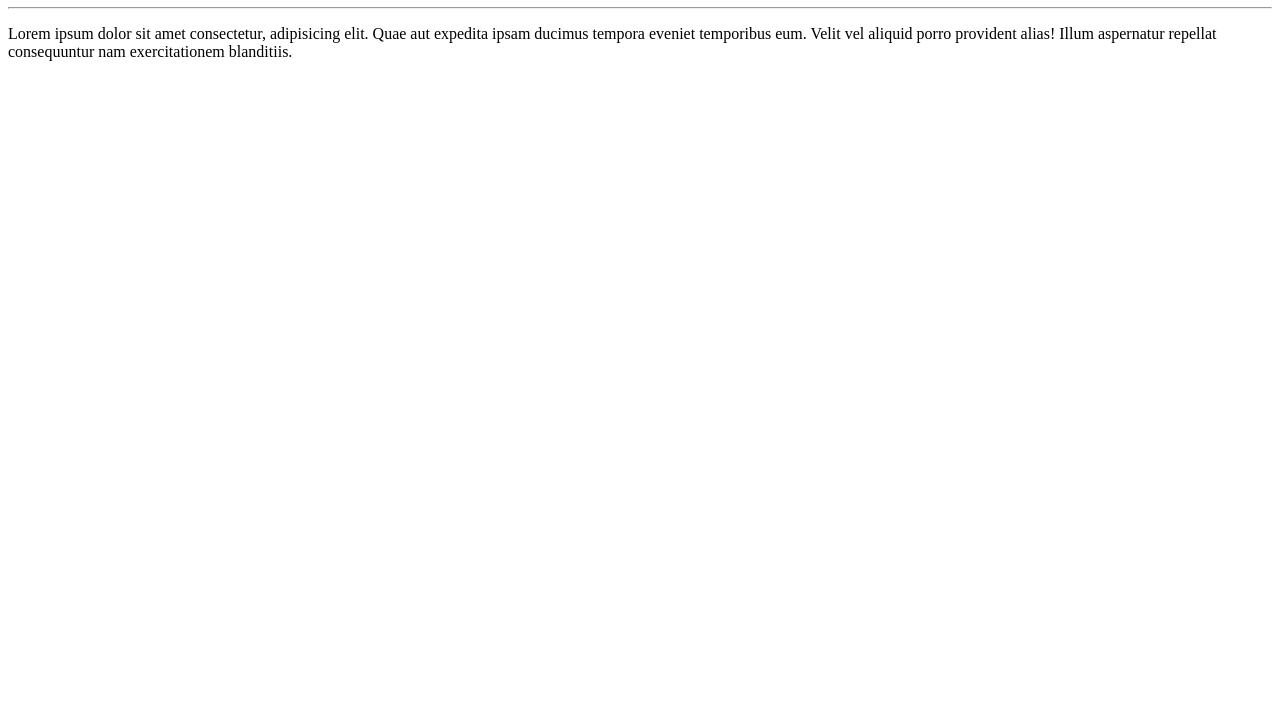
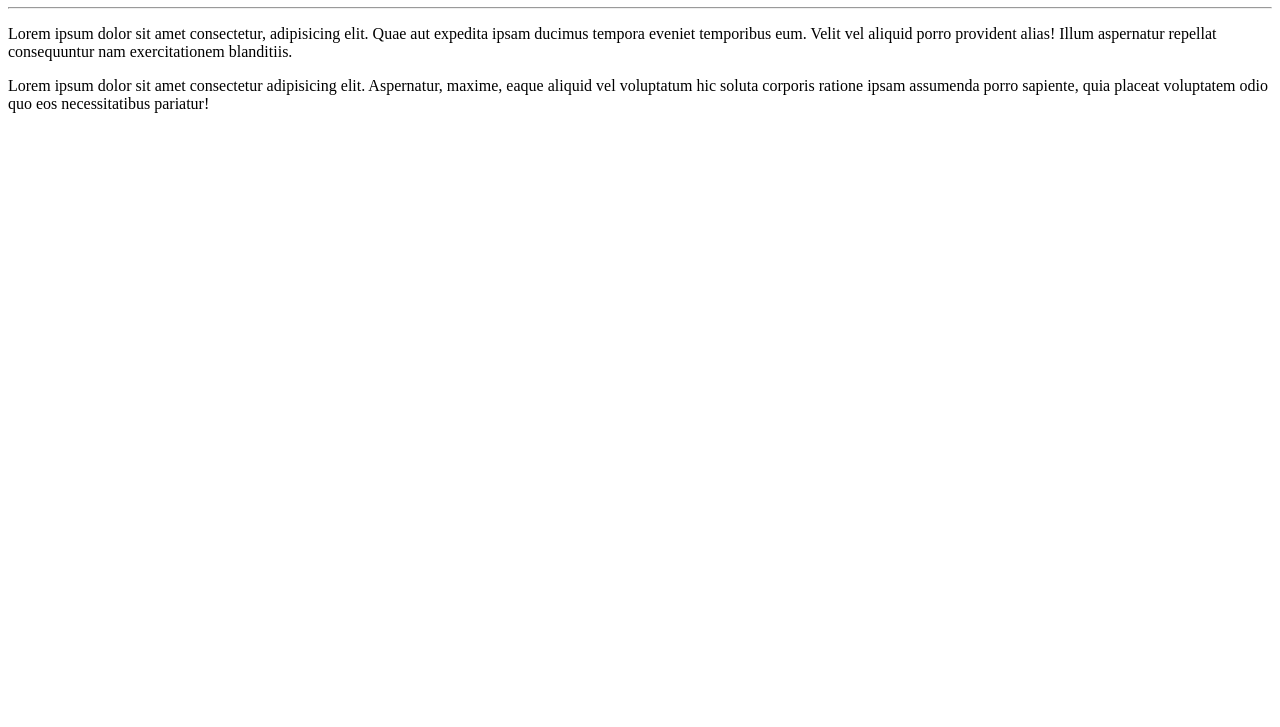
Before and after one commit to robson-ds/Ol--Mundo, a plain HTML site: page site-exemplo/index.html in a window 1280 px wide. Shown: the part 73-800 px from the top of the page. Drawn offline with Linux system fonts and the light colour scheme.

Commit message:
adicionei um parágrafo

```diff
--- a/site-exemplo/index.html
+++ b/site-exemplo/index.html
@@ -9,5 +9,6 @@
     <h1>Olá, Mundo!</h1>
     <hr>
     <p>Lorem ipsum dolor sit amet consectetur, adipisicing elit. Quae aut expedita ipsam ducimus tempora eveniet temporibus eum. Velit vel aliquid porro provident alias! Illum aspernatur repellat consequuntur nam exercitationem blanditiis.</p>
+    <p>Lorem ipsum dolor sit amet consectetur adipisicing elit. Aspernatur, maxime, eaque aliquid vel voluptatum hic soluta corporis ratione ipsam assumenda porro sapiente, quia placeat voluptatem odio quo eos necessitatibus pariatur!</p>
 </body>
 </html>
```
